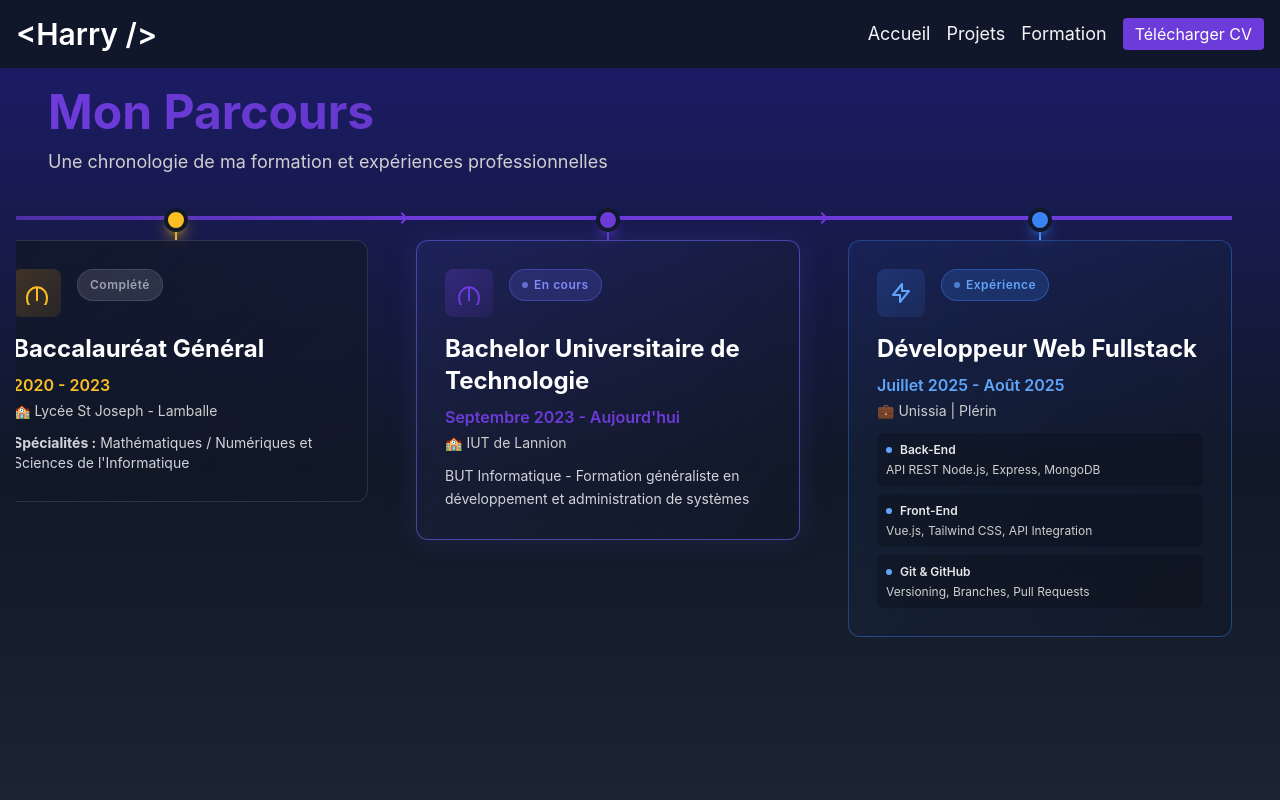
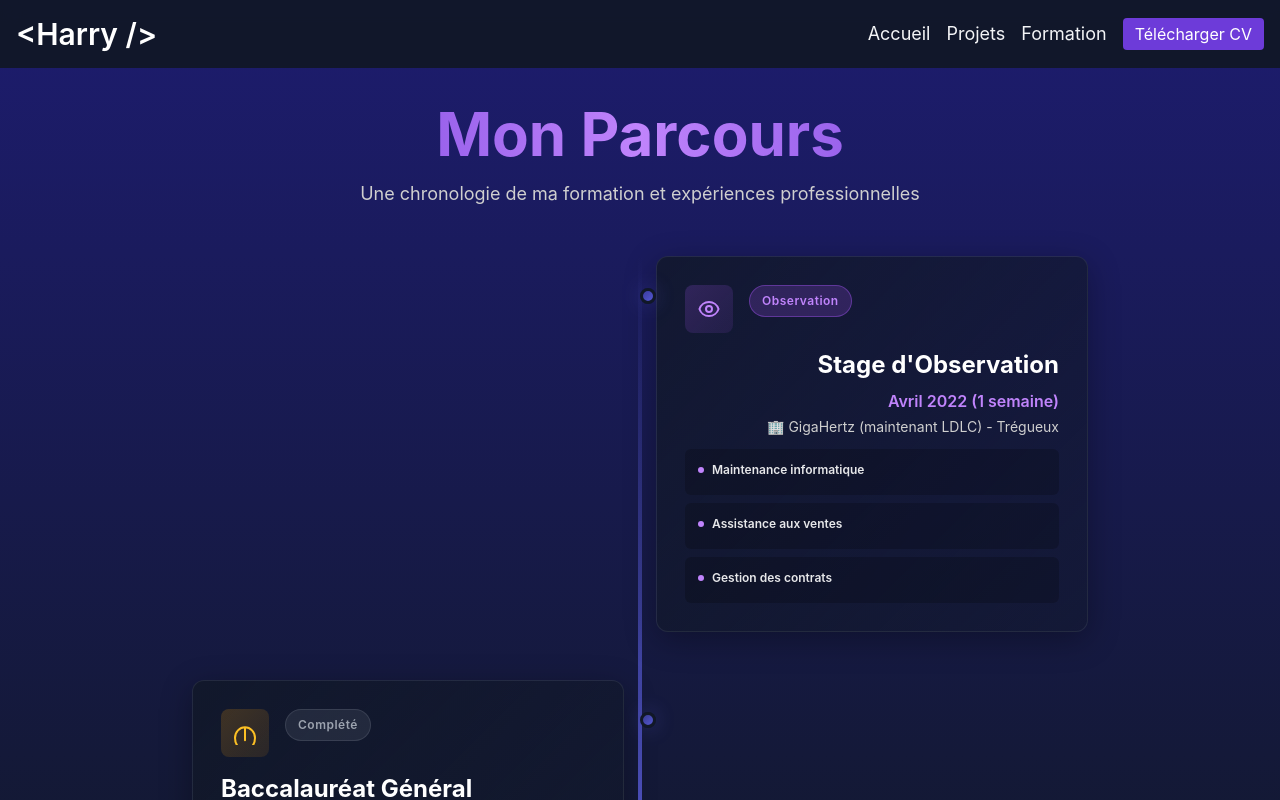
Before and after one commit to Elvalio/Portfolio, a Vue app: page /Portfolio/education in a window 1280 px wide. Shown: the top 800 px of the page. Built offline with nearby package versions, Linux system fonts and the light colour scheme.

Commit message:
Update timeline on Formation page

```diff
--- a/src/pages/Education.vue
+++ b/src/pages/Education.vue
@@ -1,49 +1,29 @@
 <template>
-  <section class="py-8 md:py-12 flex flex-col min-h-[calc(100vh-120px)]">
-    <div class="mb-8 flex-shrink-0 px-8">
-      <h2 class="text-4xl md:text-5xl font-bold mb-3 bg-gradient-to-r from-primary to-primary/70 bg-clip-text text-transparent">Mon Parcours</h2>
+  <section class="py-12 md:py-16 px-4 md:px-8 min-h-screen">
+    <div class="max-w-4xl mx-auto">
+      <!-- Header -->
+      <div class="mb-12 text-center">
+        <h2 class="text-5xl md:text-6xl font-bold mb-4 bg-gradient-to-r from-primary via-purple-400 to-primary bg-clip-text text-transparent">Mon Parcours</h2>
         <p class="text-muted-light text-lg">Une chronologie de ma formation et expériences professionnelles</p>
       </div>
 
-    <!-- Horizontal Timeline -->
-    <div ref="timelineContainer" class="relative overflow-x-auto pb-8 scroll-smooth">
-      <div class="min-w-max px-8 relative">
-        <!-- Timeline Line with Arrows -->
-        <div class="absolute top-2 left-8 right-8 h-1 bg-gradient-to-r from-primary/20 via-primary to-primary" style="width: calc(100% - 4rem);">
-          <!-- Arrow 1 -->
-          <div class="absolute top-1/2 transform -translate-y-1/2" style="left: 25%;">
-            <svg class="w-6 h-6 text-primary" fill="currentColor" viewBox="0 0 24 24">
-              <path d="M8.59 16.59L13.17 12 8.59 7.41 10 6l6 6-6 6-1.41-1.41z"/>
-            </svg>
+      <!-- Vertical Timeline -->
+      <div class="relative">
+        <!-- Central Timeline Line -->
+        <div class="timeline-line"></div>
+
+        <!-- Timeline Items Container - Vertical Layout -->
+        <div class="space-y-12 relative">
+
+          <!-- Item 1: Stage Observation (Left) -->
+          <div class="timeline-item timeline-left">
+            <!-- Timeline Dot -->
+            <div class="timeline-marker">
+              <div class="marker-dot"></div>
             </div>
 
-          <!-- Arrow 2 -->
-          <div class="absolute top-1/2 transform -translate-y-1/2" style="left: 50%;">
-            <svg class="w-6 h-6 text-primary" fill="currentColor" viewBox="0 0 24 24">
-              <path d="M8.59 16.59L13.17 12 8.59 7.41 10 6l6 6-6 6-1.41-1.41z"/>
-            </svg>
-          </div>
-
-          <!-- Arrow 3 -->
-          <div class="absolute top-1/2 transform -translate-y-1/2" style="left: 75%;">
-            <svg class="w-6 h-6 text-primary" fill="currentColor" viewBox="0 0 24 24">
-              <path d="M8.59 16.59L13.17 12 8.59 7.41 10 6l6 6-6 6-1.41-1.41z"/>
-            </svg>
-          </div>
-        </div>
-
-        <!-- Timeline Items Container - Horizontal Layout -->
-        <div class="flex gap-12 relative pt-8 pb-8">
-
-          <!-- Item 1: Stage Observation (Oldest - 2022) -->
-          <div class="timeline-item group w-96 flex-shrink-0">
-            <!-- Connection Line to Dot -->
-            <div class="absolute -top-6 left-1/2 transform -translate-x-1/2 w-0.5 h-6 bg-gradient-to-b from-purple-400/30 to-purple-400"></div>
-
-            <!-- Timeline Dot -->
-            <div class="absolute -top-6 left-1/2 transform -translate-x-1/2 -translate-y-2 w-6 h-6 bg-purple-500 rounded-full border-4 border-gray-900 shadow-lg shadow-purple-500/50"></div>
-
-            <div class="timeline-card" style="border-color: rgba(168, 85, 247, 0.3)">
+            <!-- Card -->
+            <div class="timeline-card group w-full md:w-96">
               <!-- Header with Icon and Badge -->
               <div class="flex items-start gap-4 mb-4">
                 <div class="w-12 h-12 rounded-lg bg-gradient-to-br from-purple-500/20 to-purple-500/10 flex items-center justify-center flex-shrink-0">
@@ -86,15 +66,15 @@
             </div>
           </div>
 
-          <!-- Item 2: Baccalauréat (2020-2023) -->
-          <div class="timeline-item group w-96 flex-shrink-0">
-            <!-- Connection Line to Dot -->
-            <div class="absolute -top-6 left-1/2 transform -translate-x-1/2 w-0.5 h-6 bg-gradient-to-b from-amber-400/30 to-amber-400"></div>
+          <!-- Item 2: Baccalauréat (Right) -->
+          <div class="timeline-item timeline-right">
+            <!-- Timeline Dot -->
+            <div class="timeline-marker">
+              <div class="marker-dot"></div>
+            </div>
 
-            <!-- Timeline Dot -->
-            <div class="absolute -top-6 left-1/2 transform -translate-x-1/2 -translate-y-2 w-6 h-6 bg-amber-400 rounded-full border-4 border-gray-900 shadow-lg shadow-amber-400/50"></div>
-
-            <div class="timeline-card">
+            <!-- Card -->
+            <div class="timeline-card group w-full md:w-96">
               <!-- Header with Icon and Badge -->
               <div class="flex items-start gap-4 mb-4">
                 <div class="w-12 h-12 rounded-lg bg-gradient-to-br from-amber-500/20 to-amber-500/10 flex items-center justify-center flex-shrink-0">
@@ -113,15 +93,15 @@
             </div>
           </div>
 
-          <!-- Item 3: Bachelor (Sept 2023 - Aujourd'hui) -->
-          <div class="timeline-item group w-96 flex-shrink-0">
-            <!-- Connection Line to Dot -->
-            <div class="absolute -top-6 left-1/2 transform -translate-x-1/2 w-0.5 h-6 bg-gradient-to-b from-primary/30 to-primary"></div>
+          <!-- Item 3: Bachelor (Left) -->
+          <div class="timeline-item timeline-left">
+            <!-- Timeline Dot -->
+            <div class="timeline-marker">
+              <div class="marker-dot active"></div>
+            </div>
 
-            <!-- Timeline Dot -->
-            <div class="absolute -top-6 left-1/2 transform -translate-x-1/2 -translate-y-2 w-6 h-6 bg-primary rounded-full border-4 border-gray-900 shadow-lg shadow-primary/50"></div>
-
-            <div class="timeline-card active">
+            <!-- Card -->
+            <div class="timeline-card active group w-full md:w-96">
               <!-- Header with Icon and Badge -->
               <div class="flex items-start gap-4 mb-4">
                 <div class="w-12 h-12 rounded-lg bg-gradient-to-br from-primary/30 to-primary/10 flex items-center justify-center flex-shrink-0">
@@ -140,15 +120,15 @@
             </div>
           </div>
 
-          <!-- Item 4: Stage Unissia (Most Recent - 2025) -->
-          <div class="timeline-item group w-96 flex-shrink-0">
-            <!-- Connection Line to Dot -->
-            <div class="absolute -top-6 left-1/2 transform -translate-x-1/2 w-0.5 h-6 bg-gradient-to-b from-blue-400/30 to-blue-400"></div>
+          <!-- Item 4: Stage Unissia (Right) -->
+          <div class="timeline-item timeline-right">
+            <!-- Timeline Dot -->
+            <div class="timeline-marker">
+              <div class="marker-dot highlight"></div>
+            </div>
 
-            <!-- Timeline Dot -->
-            <div class="absolute -top-6 left-1/2 transform -translate-x-1/2 -translate-y-2 w-6 h-6 bg-blue-500 rounded-full border-4 border-gray-900 shadow-lg shadow-blue-500/50"></div>
-
-            <div class="timeline-card highlight">
+            <!-- Card -->
+            <div class="timeline-card highlight group w-full md:w-96">
               <!-- Header with Icon and Badge -->
               <div class="flex items-start gap-4 mb-4">
                 <div class="w-12 h-12 rounded-lg bg-gradient-to-br from-blue-500/20 to-blue-500/10 flex items-center justify-center flex-shrink-0">
@@ -192,7 +172,6 @@
               </div>
             </div>
           </div>
-
         </div>
       </div>
     </div>
@@ -200,88 +179,141 @@
 </template>
 
 <script setup>
-import { ref, onMounted, onUnmounted } from 'vue';
-
-const timelineContainer = ref(null);
-
-onMounted(() => {
-  // Scroll to the right (most recent events) on mount
-  if (timelineContainer.value) {
-    timelineContainer.value.scrollLeft = timelineContainer.value.scrollWidth;
-  }
-
-  // Add wheel event listener to window for the entire page
-  window.addEventListener('wheel', handleWheel, { passive: false });
-});
-
-onUnmounted(() => {
-  window.removeEventListener('wheel', handleWheel);
-});
-
-const handleWheel = (e) => {
-  // Always convert vertical scroll to horizontal scroll on this page
-  if (timelineContainer.value) {
-    e.preventDefault();
-    timelineContainer.value.scrollLeft += e.deltaY;
-  }
-};
+// No wheel event handling - normal scroll behavior
 </script>
 
 <style scoped>
-/* Timeline Items Animation */
+/* Timeline Line */
+.timeline-line {
+  position: absolute;
+  left: 50%;
+  top: 0;
+  bottom: 0;
+  width: 4px;
+  margin-left: -2px;
+  background: linear-gradient(180deg, rgba(99, 102, 241, 0), rgba(99, 102, 241, 1), rgba(99, 102, 241, 0));
+}
+
+/* Timeline Layout */
 .timeline-item {
   opacity: 0;
-  animation: slideInUp 0.7s ease-out forwards;
+  animation: fadeInScale 0.7s ease-out forwards;
+  display: flex;
+  position: relative;
+  gap: 2rem;
+}
+
+.timeline-item:nth-child(1) {
+  animation-delay: 0.1s;
+}
+
+.timeline-item:nth-child(2) {
+  animation-delay: 0.2s;
+}
+
+.timeline-item:nth-child(3) {
+  animation-delay: 0.3s;
 }
 
 .timeline-item:nth-child(4) {
-  animation-delay: 0.2s;
-}
-
-.timeline-item:nth-child(6) {
   animation-delay: 0.4s;
 }
 
-.timeline-item:nth-child(8) {
-  animation-delay: 0.6s;
-}
-
-.timeline-item:nth-child(10) {
-  animation-delay: 0.8s;
-}
-
-@keyframes slideInUp {
+@keyframes fadeInScale {
   from {
     opacity: 0;
-    transform: translateY(30px);
+    transform: scale(0.95);
   }
   to {
     opacity: 1;
-    transform: translateY(0);
+    transform: scale(1);
   }
+}
+
+/* Alternating Left-Right Layout */
+.timeline-left {
+  justify-content: flex-end;
+}
+
+.timeline-left .timeline-card {
+  text-align: right;
+}
+
+.timeline-right {
+  justify-content: flex-start;
+}
+
+.timeline-right .timeline-card {
+  text-align: left;
+}
+
+/* Timeline Marker (Dot on the timeline) */
+.timeline-marker {
+  position: absolute;
+  left: 50%;
+  top: 2rem;
+  transform: translateX(-50%);
+  z-index: 10;
+  width: 0;
+}
+
+.marker-dot {
+  width: 16px;
+  height: 16px;
+  background: linear-gradient(135deg, rgba(99, 102, 241, 0.4), rgba(99, 102, 241, 0.8));
+  border: 3px solid rgba(17, 24, 39, 1);
+  border-radius: 50%;
+  box-shadow: 0 0 20px rgba(99, 102, 241, 0.3), inset 0 0 10px rgba(99, 102, 241, 0.2);
+  transition: all 0.4s cubic-bezier(0.4, 0, 0.2, 1);
+  cursor: pointer;
+}
+
+.marker-dot:hover {
+  width: 24px;
+  height: 24px;
+  box-shadow: 0 0 30px rgba(99, 102, 241, 0.6), inset 0 0 15px rgba(99, 102, 241, 0.3);
+  margin-top: -4px;
+  margin-left: -4px;
+}
+
+.marker-dot.active {
+  background: linear-gradient(135deg, var(--primary), rgba(99, 102, 241, 1));
+  box-shadow: 0 0 30px rgba(99, 102, 241, 0.8), inset 0 0 15px rgba(99, 102, 241, 0.4);
+  animation: pulse 2s cubic-bezier(0.4, 0, 0.6, 1) infinite;
+}
+
+.marker-dot.highlight {
+  background: linear-gradient(135deg, rgba(59, 130, 246, 0.4), rgba(59, 130, 246, 0.8));
+  box-shadow: 0 0 30px rgba(59, 130, 246, 0.3), inset 0 0 10px rgba(59, 130, 246, 0.2);
+}
+
+.marker-dot.highlight:hover {
+  box-shadow: 0 0 30px rgba(59, 130, 246, 0.6), inset 0 0 15px rgba(59, 130, 246, 0.3);
 }
 
 /* Timeline Cards */
 .timeline-card {
   position: relative;
   padding: 28px;
-  background: linear-gradient(135deg, rgba(17, 24, 39, 0.8) 0%, rgba(17, 24, 39, 0.5) 100%);
-  border: 1px solid rgba(107, 114, 128, 0.3);
+  background: linear-gradient(135deg, rgba(17, 24, 39, 0.8) 0%, rgba(17, 24, 39, 0.4) 100%);
+  border: 1px solid rgba(107, 114, 128, 0.2);
   border-radius: 12px;
   backdrop-filter: blur(10px);
   transition: all 0.4s cubic-bezier(0.4, 0, 0.2, 1);
   overflow: hidden;
   display: flex;
   flex-direction: column;
+  box-shadow: 0 8px 32px rgba(0, 0, 0, 0.3);
 }
 
+/* Gradient top border effect */
 .timeline-card::before {
   content: '';
   position: absolute;
   top: 0;
   left: 0;
   right: 0;
-  height: 2px;
+  height: 3px;
   background: linear-gradient(90deg, transparent, var(--color-primary, #6366f1), transparent);
   opacity: 0;
   transition: opacity 0.4s ease;
@@ -291,31 +323,35 @@ const handleWheel = (e) => {
   opacity: 1;
 }
 
+/* Hover Effects */
 .timeline-card:hover {
-  border-color: rgba(99, 102, 241, 0.5);
-  background: linear-gradient(135deg, rgba(17, 24, 39, 0.9) 0%, rgba(17, 24, 39, 0.6) 100%);
-  transform: translateY(-4px);
-  box-shadow: 0 20px 40px rgba(99, 102, 241, 0.1);
+  border-color: rgba(99, 102, 241, 0.4);
+  background: linear-gradient(135deg, rgba(17, 24, 39, 0.95) 0%, rgba(17, 24, 39, 0.5) 100%);
+  transform: translateY(-6px);
+  box-shadow: 0 20px 50px rgba(99, 102, 241, 0.15), 0 0 40px rgba(99, 102, 241, 0.1);
 }
 
 .timeline-card.active {
-  border-color: rgba(99, 102, 241, 0.6);
-  background: linear-gradient(135deg, rgba(99, 102, 241, 0.1) 0%, rgba(17, 24, 39, 0.7) 100%);
-  box-shadow: 0 0 30px rgba(99, 102, 241, 0.15);
+  border-color: rgba(99, 102, 241, 0.5);
+  background: linear-gradient(135deg, rgba(99, 102, 241, 0.12) 0%, rgba(17, 24, 39, 0.6) 100%);
+  box-shadow: 0 0 40px rgba(99, 102, 241, 0.2), inset 0 1px 0 rgba(255, 255, 255, 0.1);
 }
 
 .timeline-card.active:hover {
-  box-shadow: 0 20px 50px rgba(99, 102, 241, 0.2);
+  border-color: rgba(99, 102, 241, 0.7);
+  box-shadow: 0 20px 50px rgba(99, 102, 241, 0.25), 0 0 40px rgba(99, 102, 241, 0.15);
+  transform: translateY(-8px);
 }
 
 .timeline-card.highlight {
-  border-color: rgba(59, 130, 246, 0.4);
+  border-color: rgba(59, 130, 246, 0.3);
   background: linear-gradient(135deg, rgba(59, 130, 246, 0.08) 0%, rgba(17, 24, 39, 0.6) 100%);
 }
 
 .timeline-card.highlight:hover {
   border-color: rgba(59, 130, 246, 0.6);
-  box-shadow: 0 20px 40px rgba(59, 130, 246, 0.1);
+  box-shadow: 0 20px 50px rgba(59, 130, 246, 0.15), 0 0 40px rgba(59, 130, 246, 0.08);
+  transform: translateY(-6px);
 }
 
 /* Badge Styling */
@@ -324,14 +360,15 @@ const handleWheel = (e) => {
   align-items: center;
   gap: 6px;
   padding: 6px 12px;
-  background: rgba(107, 114, 128, 0.3);
+  background: rgba(107, 114, 128, 0.2);
   color: rgb(156, 163, 175);
   font-size: 0.75rem;
   font-weight: 600;
   border-radius: 999px;
-  border: 1px solid rgba(107, 114, 128, 0.4);
+  border: 1px solid rgba(107, 114, 128, 0.3);
   letter-spacing: 0.5px;
   transition: all 0.3s ease;
+  width: fit-content;
 }
 
 .badge.active {
@@ -368,7 +405,7 @@ const handleWheel = (e) => {
 
 /* Skill Items */
 .skill-item {
-  padding: 8px;
+  padding: 12px;
   background: rgba(0, 0, 0, 0.2);
   border-radius: 6px;
   transition: all 0.3s ease;
@@ -376,9 +413,9 @@ const handleWheel = (e) => {
 }
 
 .skill-item:hover {
-  background: rgba(99, 102, 241, 0.05);
+  background: rgba(99, 102, 241, 0.08);
   border-color: rgba(99, 102, 241, 0.2);
-  transform: translateX(2px);
+  transform: translateX(-2px);
 }
 
 /* Pulse Animation */
@@ -391,39 +428,67 @@ const handleWheel = (e) => {
   }
 }
 
-/* Custom Scrollbar */
-::-webkit-scrollbar {
+/* Mobile Responsive */
+@media (max-width: 768px) {
+  .timeline-item {
+    flex-direction: column;
+    justify-content: flex-start !important;
+    gap: 1rem;
+  }
+
+  .timeline-left,
+  .timeline-right {
+    justify-content: flex-start;
+  }
+
+  .timeline-left .timeline-card,
+  .timeline-right .timeline-card {
+    text-align: left !important;
+  }
+
+  .timeline-marker {
+    position: static;
+    transform: none;
+    width: auto;
+    margin-bottom: -1.5rem;
+    z-index: 0;
+  }
+
+  .marker-dot {
+    width: 12px;
     height: 12px;
   }
 
-::-webkit-scrollbar-track {
-  background: rgba(17, 24, 39, 0.5);
-  border-radius: 10px;
-  margin: 0 20px;
+  .marker-dot:hover {
+    width: 16px;
+    height: 16px;
   }
 
-::-webkit-scrollbar-thumb {
-  background: linear-gradient(90deg, rgb(99, 102, 241), rgb(139, 92, 246));
-  border-radius: 10px;
-  border: 2px solid rgba(17, 24, 39, 0.5);
-  transition: all 0.3s ease;
+  .timeline-card {
+    padding: 20px;
+    width: 100% !important;
   }
 
-::-webkit-scrollbar-thumb:hover {
-  background: linear-gradient(90deg, rgb(129, 140, 248), rgb(167, 139, 250));
-  border-color: rgba(17, 24, 39, 0.7);
+  /* Hide the central timeline line on mobile */
+  .timeline-line {
+    display: none;
+  }
 }
 
-/* Firefox Scrollbar */
-.overflow-x-auto {
-  scrollbar-width: thin;
-  scrollbar-color: rgb(99, 102, 241) rgba(17, 24, 39, 0.5);
+/* Desktop responsive container */
+@media (min-width: 768px) {
+  .timeline-item {
+    width: 100%;
+    justify-content: space-between;
   }
 
-/* Responsive Mobile */
-@media (max-width: 768px) {
+  .timeline-left {
+    flex-direction: row-reverse;
+    justify-content: flex-start;
+  }
+
   .timeline-card {
-    padding: 16px;
+    width: calc(50% - 1rem);
   }
 }
 </style>
```
Lines whose indentation alone changed are shown as unchanged.
